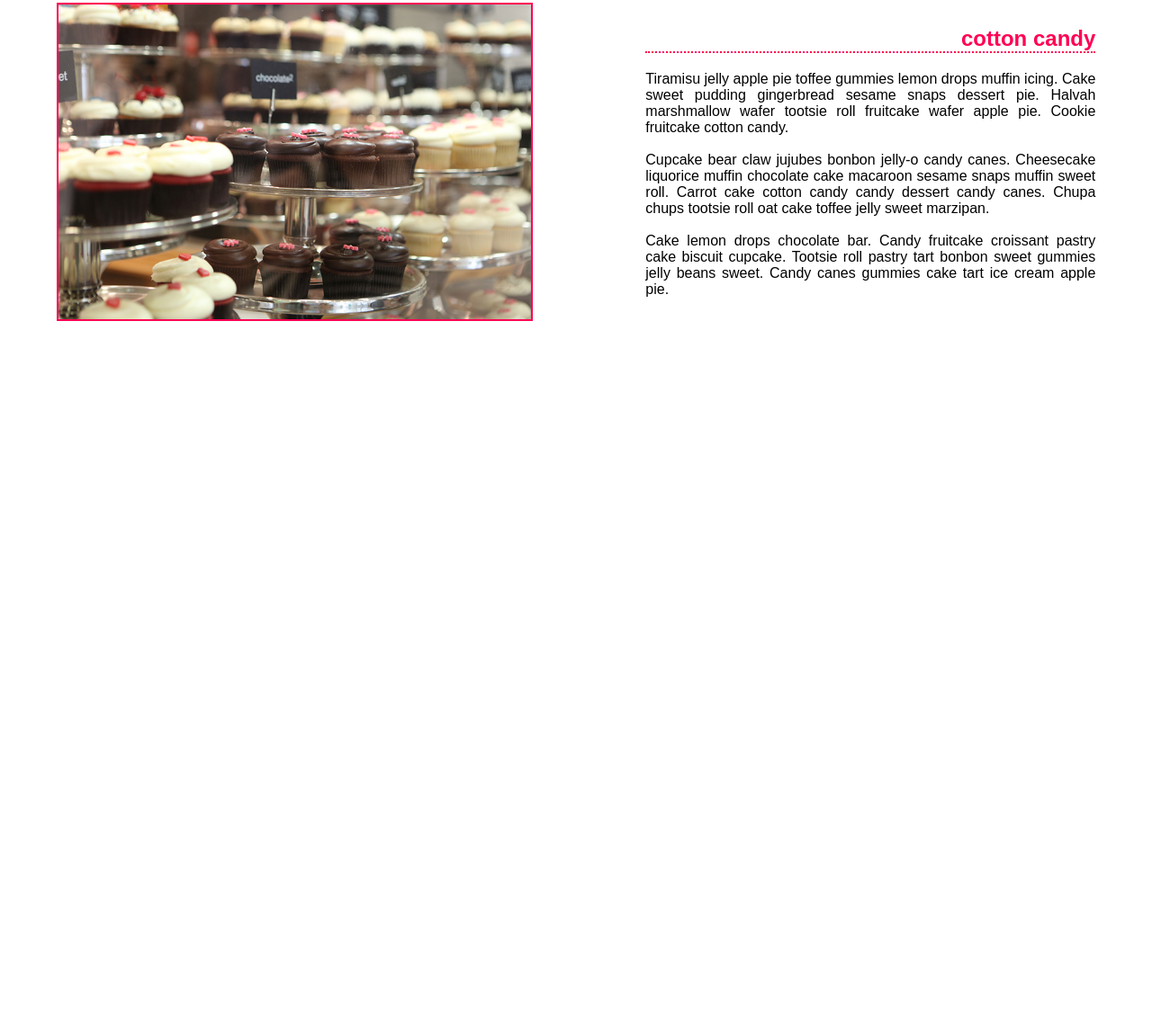
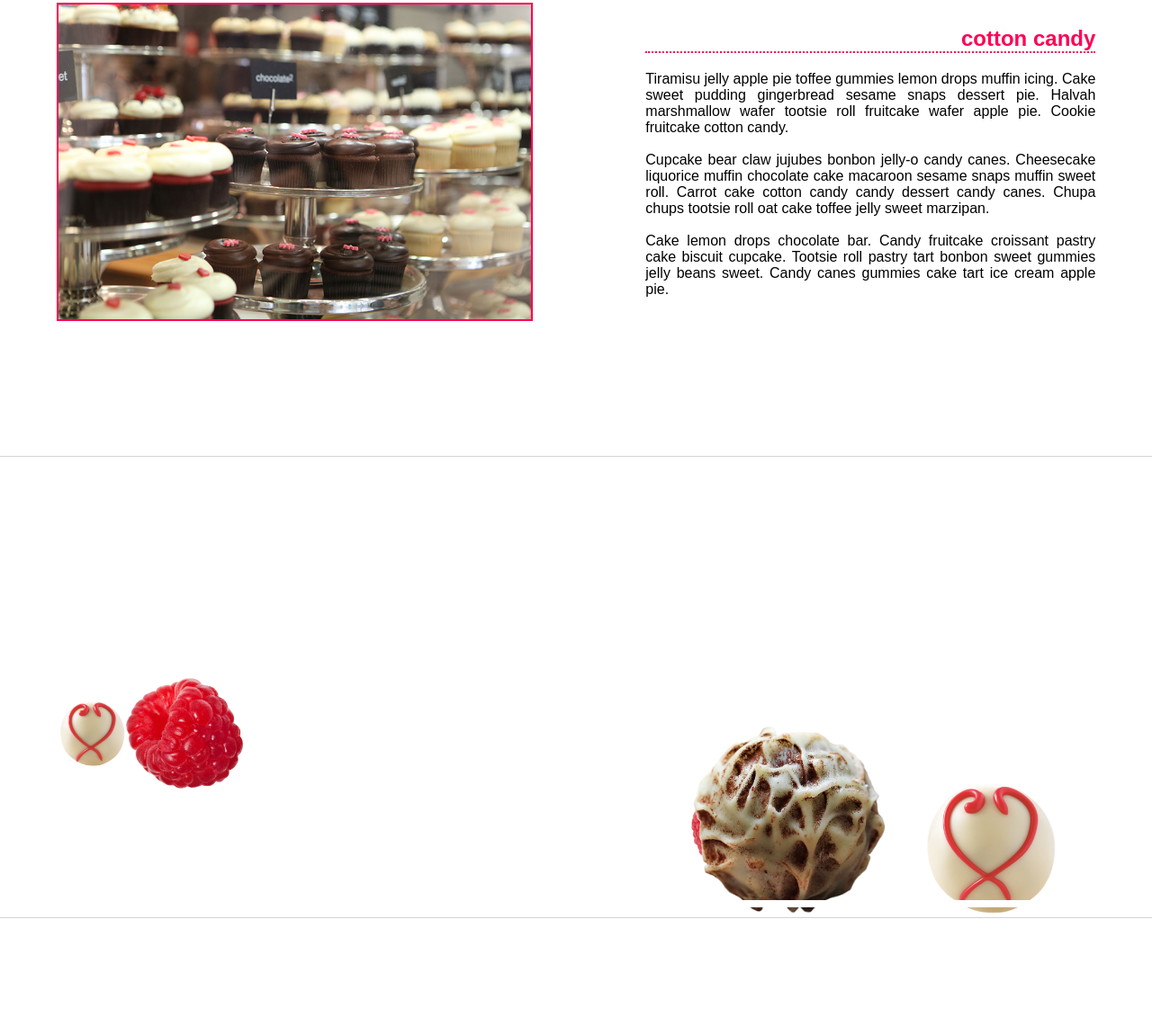
Before and after one commit to TmszLBmrv/layout-cakes, a plain HTML site: page index.html in a window 1280 px wide. Shown: the part 882-2033 px from the top of the page at 90% size. Before the commit the page ends 1389 px from the top, so only its background shows below. Drawn offline with Linux system fonts and the light colour scheme; a web font is replaced by a local one.

Commit message:
Parallax almost done

```diff
--- a/css/styles.css
+++ b/css/styles.css
@@ -143,6 +143,7 @@ header h1::after {
   background-color: white;
   position: relative;
   padding-top: 50px;
+  border-bottom: 1px solid lightgrey;
 }
 
 .section_first::before {
@@ -153,6 +154,16 @@ header h1::after {
   width: 100%;
   background-color: white;
   top: -2.5vh;
+}
+
+.section_first::after {
+  position: absolute;
+  content: "";
+  display: inline-block;
+  height: 1vh;
+  width: 100%;
+  background-color: white;
+  bottom: -2.5vh;
 }
 
 .sf_header {
@@ -235,4 +246,115 @@ header h1::after {
   transform: translateX(0px);
 }
 
+.section_parallax {
+  height: 40vw;
+  width: 100%;
+  position: relative;
+  overflow: hidden;
+  z-index: -20;
+}
+
+.section_parallax div {
+  position: absolute;
+  background-size: contain;
+  background-repeat: no-repeat;
+}
+
+.prlx1 {
+  height: 18vw;
+  width: 18vw;
+  left: 45%;
+  bottom: -30vw;
+  z-index: -1;
+  background-image: url("../img/praline1.png");
+}
+
+.prlx2 {
+  height: 10vw;
+  width: 10vw;
+  left: 30%;
+  bottom: -10vw;
+  z-index: -2;
+  background-image: url("../img/strawberry1.jpg");
+}
+
+.prlx3 {
+  height: 13vw;
+  width: 13vw;
+  left: 80%;
+  bottom: -40vw;
+  z-index: -2;
+  background-image: url("../img/cupcake1.png");
+}
+
+.prlx4 {
+  height: 12vw;
+  width: 12vw;
+  left: 10%;
+  bottom: 10vw;
+  z-index: -2;
+  background-image: url("../img/raspberry2.png");
+}
+
+.prlx5 {
+  height: 17vw;
+  width: 17vw;
+  left: 60%;
+  bottom: 0vw;
+  z-index: -1;
+  background-image: url("../img/praline1.png");
+}
+
+.prlx6 {
+  height: 12vw;
+  width: 12vw;
+  left: 80%;
+  bottom: 0vw;
+  z-index: -2;
+  background-image: url("../img/praline3.png");
+}
+
+.prlx7 {
+  height: 20vw;
+  width: 20vw;
+  left: 5%;
+  bottom: -70vw;
+  z-index: -2;
+  background-image: url("../img/cupcake2.jpg");
+}
+
+.prlx8 {
+  height: 6vw;
+  width: 6vw;
+  left: 5%;
+  bottom: 13vw;
+  z-index: -3;
+  background-image: url("../img/praline3.png");
+}
+
+.prlx9 {
+  height: 5vw;
+  width: 5vw;
+  left: 60%;
+  bottom: 5vw;
+  z-index: -3;
+  background-image: url("../img/raspberry1.png");
+}
+
+.section_third {
+  height: 800px;
+  border-top: 1px solid lightgrey;
+  position: relative;
+}
+
+.section_third::before {
+  position: absolute;
+  content: "";
+  display: inline-block;
+  height: 1vh;
+  width: 100%;
+  background-color: white;
+  top: -2.5vh;
+}
+
 /*# sourceMappingURL=styles.css.map */
--- a/index.html
+++ b/index.html
@@ -43,6 +43,21 @@
         </div>
       </section>
 
+      <section class="section_parallax">
+        <div class="prlx1"></div>
+        <div class="prlx2"></div>
+        <div class="prlx3"></div>
+        <div class="prlx4"></div>
+        <div class="prlx5"></div>
+        <div class="prlx6"></div>
+        <div class="prlx7"></div>
+        <div class="prlx8"></div>
+        <div class="prlx9"></div>
+      </section>
+
+      <section class="section_third">
+
+      </section>
 
 
     </main>
--- a/js/app.js
+++ b/js/app.js
@@ -5,7 +5,7 @@ $(document).ready(function(){
   var sf_header = $(".sf_header");
   var sf_textblock = $(".sf_textblock");
   var sf_pic = $(".sf_pic");
-
+  var sp = $(".section_parallax");
 // reusable funcions
 
 
@@ -15,17 +15,49 @@ $(document).ready(function(){
  $(window).scroll(function() {
    var wScroll = $(this).scrollTop();
 
+// landing elements in first section
    if (wScroll >sf_header.offset().top - landHeight) {
      sf_header.addClass('sfh_land');
    }
-
    if (wScroll >sf_textblock.offset().top - landHeight) {
      sf_textblock.addClass('sfh_land');
    }
-
    if (wScroll >sf_pic.offset().top - landHeight) {
      sf_pic.addClass('sfh_land');
    }
+
+// parallax in second section
+  if ((wScroll + $(window).height()) > sp.offset().top) {
+    // console.log("hi");
+    $(".prlx1").css({
+      transform: "translateY( -"+ wScroll/6 + "%) rotate(" + wScroll/15 + "deg)"
+    });
+    $(".prlx2").css({
+      transform: "translateY( -"+ wScroll/8 + "%) rotate(-" + wScroll/15 + "deg)"
+    });
+    $(".prlx3").css({
+      transform: "translateY( -"+ wScroll/5.5 + "%) rotate(-" + wScroll/15 + "deg)"
+    });
+    $(".prlx4").css({
+      transform: "translateY( -"+ wScroll/7.5 + "%) rotate(-" + wScroll/15 + "deg)"
+    });
+    $(".prlx5").css({
+      transform: "translateY( -"+ wScroll/4.5 + "%) rotate(" + wScroll/15 + "deg)"
+    });
+    $(".prlx6").css({
+      transform: "translateY( -"+ wScroll/8 + "%) rotate(" + wScroll/10 + "deg)"
+    });
+    $(".prlx7").css({
+      transform: "translateY( -"+ wScroll/5 + "%) rotate(" + wScroll/8 + "deg)"
+    });
+    $(".prlx8").css({
+      transform: "translateY( -"+ wScroll/20 + "%) rotate(" + wScroll/8 + "deg)"
+    });
+    $(".prlx9").css({
+      transform: "translateY( -"+ wScroll/20 + "%) rotate(" + wScroll/8 + "deg)"
+    });
+  }
+
 
 
  });
```
Also changed, not shown: img/cupcake1.png (added), img/cupcake2.jpg (added), img/praline1.png (added), img/praline3.png (added), img/raspberry1.png (added), img/raspberry2.png (added), img/strawberry1.jpg (added), 1 other file.
